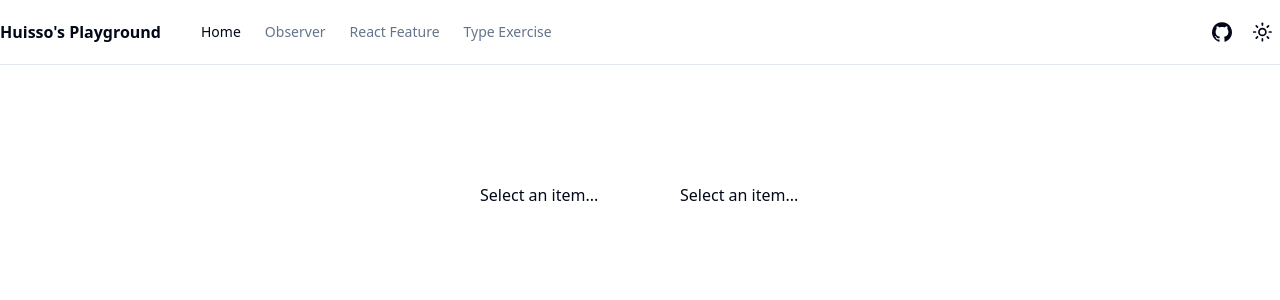
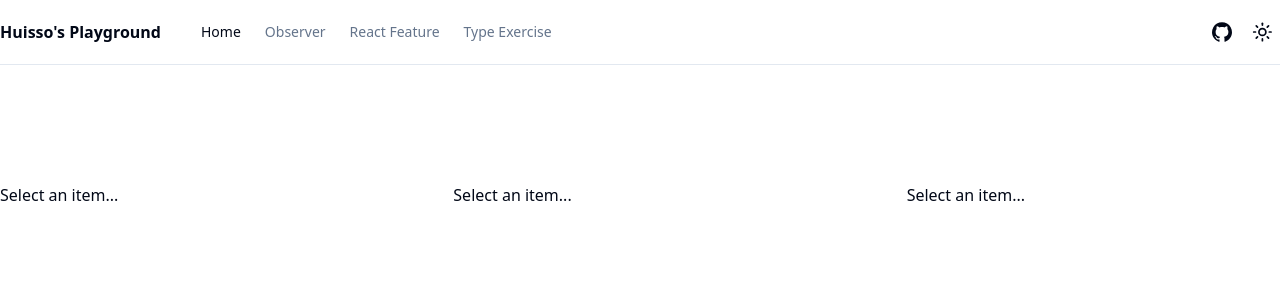
Before and after one commit to huisso97/feature-playground, a Next.js app: page /headless-ui in a window 1280 px wide. Shown: the top 300 px of the page. Built offline with nearby package versions, Linux system fonts and the light colour scheme.

Commit message:
feat: use-dropdown로 로직과 프레젠테이션 분리

```diff
--- a/src/app/headless-ui/page.tsx
+++ b/src/app/headless-ui/page.tsx
@@ -2,17 +2,21 @@
 
 import { FirstDropdown } from '@/components/headless-ui/1-first-dropdown';
 import { DividedDropdown } from '@/components/headless-ui/2-divided-dropdown';
+import { KeyboardDropdown } from '@/components/headless-ui/3-keyboard-dropdown';
 import { DROPDOWN_ITEMS } from '@/constants/headless-ui';
 
 const HeadlessUI = () => {
   return (
-    <div className='mx-auto flex h-[500px] w-80 gap-20'>
+    <div className='mx-auto flex h-[500px] w-full gap-20'>
       <div className='h-[200px] w-full'>
         <FirstDropdown items={DROPDOWN_ITEMS} />
       </div>
       <div className='h-[200px] w-full'>
         <DividedDropdown items={DROPDOWN_ITEMS} />
       </div>
+      <div className='h-[200px] w-full'>
+        <KeyboardDropdown items={DROPDOWN_ITEMS} />
+      </div>
     </div>
   );
 };
--- /dev/null
+++ b/src/components/headless-ui/3-keyboard-dropdown.tsx
@@ -0,0 +1,102 @@
+import { useState } from 'react';
+
+import { useDropdown } from '@/hooks/use-dropdowm';
+
+interface Item {
+  icon: string;
+  text: string;
+  description: string;
+}
+
+type DropdownProps = {
+  items: Item[];
+};
+
+/**
+ * 로직과 프레젠테이션이 명확하게 분리되어 있는 컴포넌트
+ *
+ * 로직: 드롭다운의 핵심 기능인 열기/닫기 상태, 선택된 항목, 강조 표시된 요소, 목록에서 선택할 때 화살표 아래로 누르는 등의 사용자 입력에 대한 반응
+ *
+ * 특정 시각적 표현에 얽매이지 않고 핵심 동작을 유지하므로 '헤드리스 컴포넌트'라는 용어에 맞음
+ */
+export const KeyboardDropdown = ({ items }: DropdownProps) => {
+  const {
+    isOpen,
+    toggleDropdown,
+    handleKeyDown,
+    selectedItem,
+    setSelectedItem,
+    selectedIndex,
+  } = useDropdown(items);
+
+  return (
+    <div className='dropdown' onKeyDown={handleKeyDown}>
+      <Trigger
+        label={selectedItem ? selectedItem.text : 'Select an item...'}
+        onClick={toggleDropdown}
+      />
+      {isOpen && (
+        <DropdownMenu
+          items={items}
+          selectedIndex={selectedIndex}
+          onItemClick={setSelectedItem}
+        />
+      )}
+    </div>
+  );
+};
+
+/**
+ * Trigger component
+ * 주변 컨텍스트에 구애받지 않음
+ * @param {string} label - The label of the trigger
+ * @param {() => void} onClick - The click handler of the trigger
+ * @returns {JSX.Element} - The trigger component
+ */
+const Trigger = ({
+  label,
+  onClick,
+}: {
+  label: string;
+  onClick: () => void;
+}) => {
+  return (
+    <div className='trigger' tabIndex={0} onClick={onClick}>
+      <span className='selection'>{label}</span>
+    </div>
+  );
+};
+
+/**
+ * DropdownMenu component
+ * @param {Item[]} items - The items of the dropdown menu
+ * @param {(item: Item) => void} onItemClick - The click handler of the dropdown menu
+ * @returns {JSX.Element} - The dropdown menu component
+ */
+const DropdownMenu = ({
+  items,
+  selectedIndex,
+  onItemClick,
+}: {
+  items: Item[];
+  selectedIndex: number;
+  onItemClick: (item: Item) => void;
+}) => {
+  return (
+    <div className='dropdown-menu' role='listbox'>
+      {items.map((item, index) => (
+        <div
+          key={index}
+          onClick={() => onItemClick(item)}
+          className='item-container'
+        >
+          <img src={item.icon} alt={item.text} width={20} height={20} />
+          <div className='details'>
+            <div>{item.text}</div>
+            <small>{item.description}</small>
+          </div>
+        </div>
+      ))}
+    </div>
+  );
+};
--- /dev/null
+++ b/src/hooks/use-dropdowm.tsx
@@ -0,0 +1,48 @@
+import { useState } from 'react';
+
+interface Item {
+  icon: string;
+  text: string;
+  description: string;
+}
+
+/**
+ * 드롭다운 컴포넌트에 대한 상태 관리 훅
+ *
+ * 상태 및 키보드 이벤트 처리 로직을 효율적으로 마무리하여 필수 상태와 함수로 채워진 객체를 반환
+ *
+ * 드롭다운이 열려있는지 여부, 선택된 항목, 강조 표시된 항목, Enter, Space, ArrowDown, ArrowUp 키 이벤트 처리 함수를 포함
+ *
+ * @param items - 드롭다운 메뉴 아이템 배열
+ * @returns 드롭다운 상태 관리 함수들
+ */
+export const useDropdown = (items: Item[]) => {
+  const [isOpen, setIsOpen] = useState(false);
+  const [selectedItem, setSelectedItem] = useState<Item | null>(null);
+  const [selectedIndex, setSelectedIndex] = useState(-1);
+
+  // 헬퍼 함수는 UI에 대한 일부 aria 속성을 반환할 수 있습니다.
+  const getAriaAttributes = () => ({
+    role: 'combobox',
+    'aria-expanded': isOpen,
+    'aria-activedescendant': selectedItem ? selectedItem.text : undefined,
+  });
+
+  const handleKeyDown = (event: React.KeyboardEvent<HTMLDivElement>) => {
+    switch (event.key) {
+      case 'ArrowDown':
+        setIsOpen(true);
+    }
+  };
+
+  const toggleDropdown = () => setIsOpen(isOpen => !isOpen);
+
+  return {
+    isOpen,
+    toggleDropdown,
+    handleKeyDown,
+    selectedItem,
+    setSelectedItem,
+    selectedIndex,
+  };
+};
```
